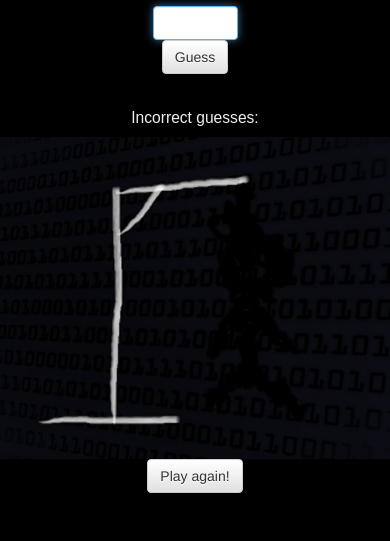
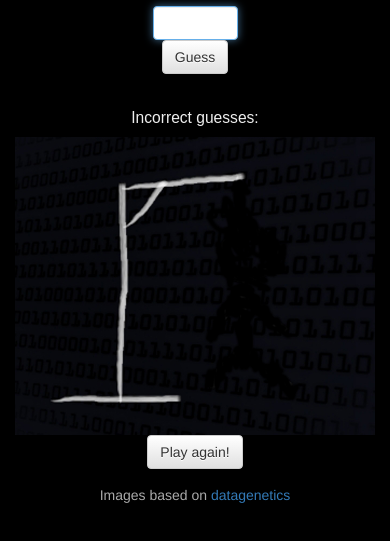
Before and after one commit to bigrobsf/hangman, a plain HTML site: page index.html in a window 390 px wide. Shown: the part 167-708 px from the top of the page. Drawn offline with nearby package versions, Linux system fonts and the light colour scheme.

Commit message:
responsive design complete

```diff
--- a/index.html
+++ b/index.html
@@ -12,6 +12,10 @@
 </head>
 <body>
   <heading><img src="assets/htitle.jpg" class="img-responsive" alt=""></heading>
+
+  <div class="container">
+    <div class="row">
+      <div class="col-xs-12 col-sm-6">
         <div id="progress"><h1></h1></div>
 
         <div class="form">
@@ -25,8 +29,13 @@
 
         <div id="guesses"><h2>Incorrect guesses: <span class="wrong-list"></span></h2></div>
         <div id="result"><p></p></div>
+      </div>
 
+      <div class="col-xs-12 col-sm-6">
         <div id="status-img"><img src="assets/h0.jpg" class="img-responsive" alt=""></div>
+      </div>
+    </div>
+  </div>
 
   <div class="form">
     <form action="#">
@@ -36,7 +45,7 @@
     </form>
   </div>
 
-  <!-- images based on http://www.datagenetics.com/blog/april12012/ -->
+  <div class="text-center footer"><h5>Images based on <a href="http://www.datagenetics.com/blog/april12012/" target="_blank">datagenetics</a></h5></div>
 
   <script src="words.js"></script>
   <script src="app.js"></script>
--- a/styles.css
+++ b/styles.css
@@ -47,3 +47,8 @@ p {
 .won {
   color: green;
 }
+
+.footer {
+  margin-top: 5vmin;
+  color: #aaaaaa;
+}
```
Lines whose indentation alone changed are shown as unchanged.
